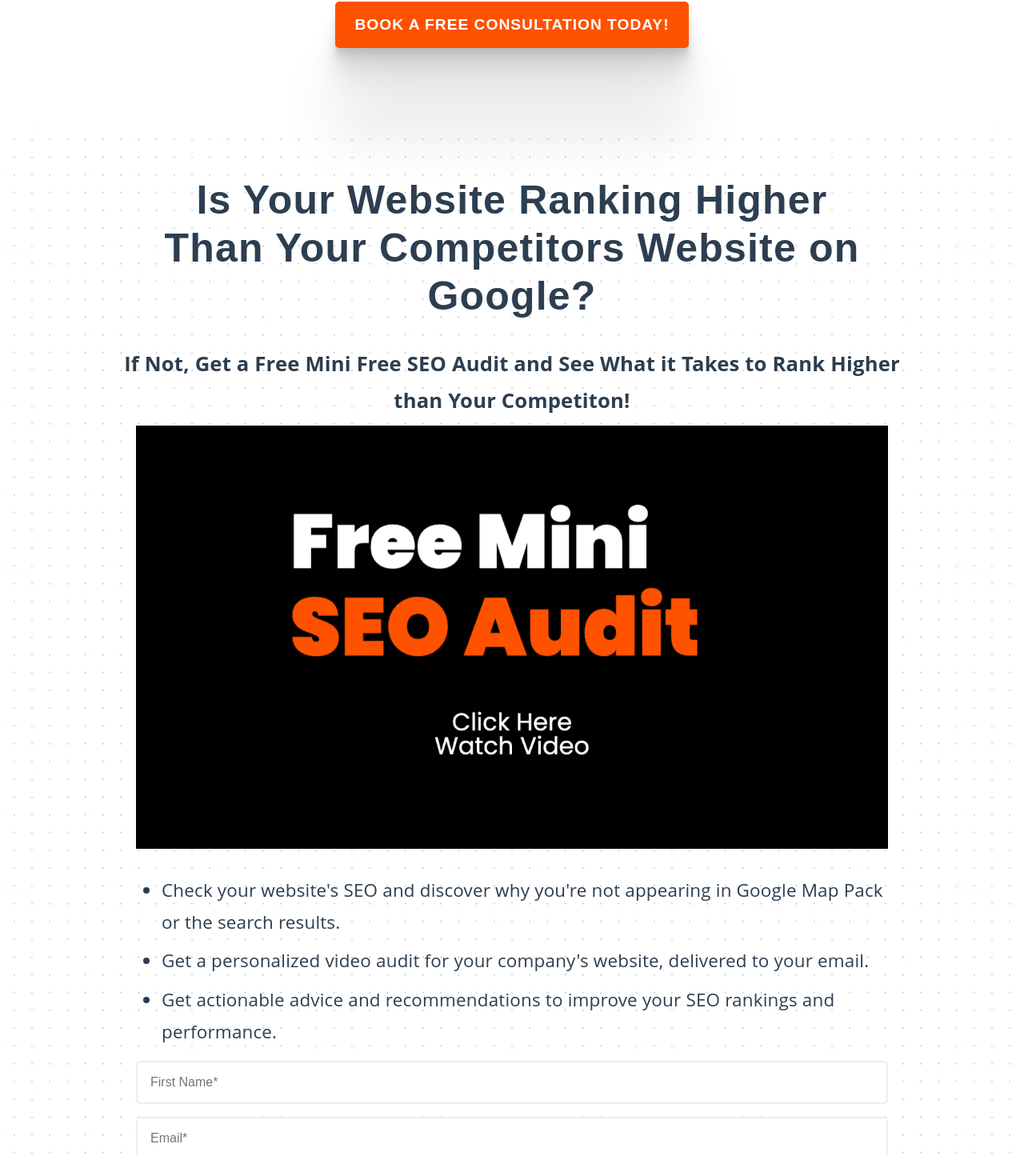
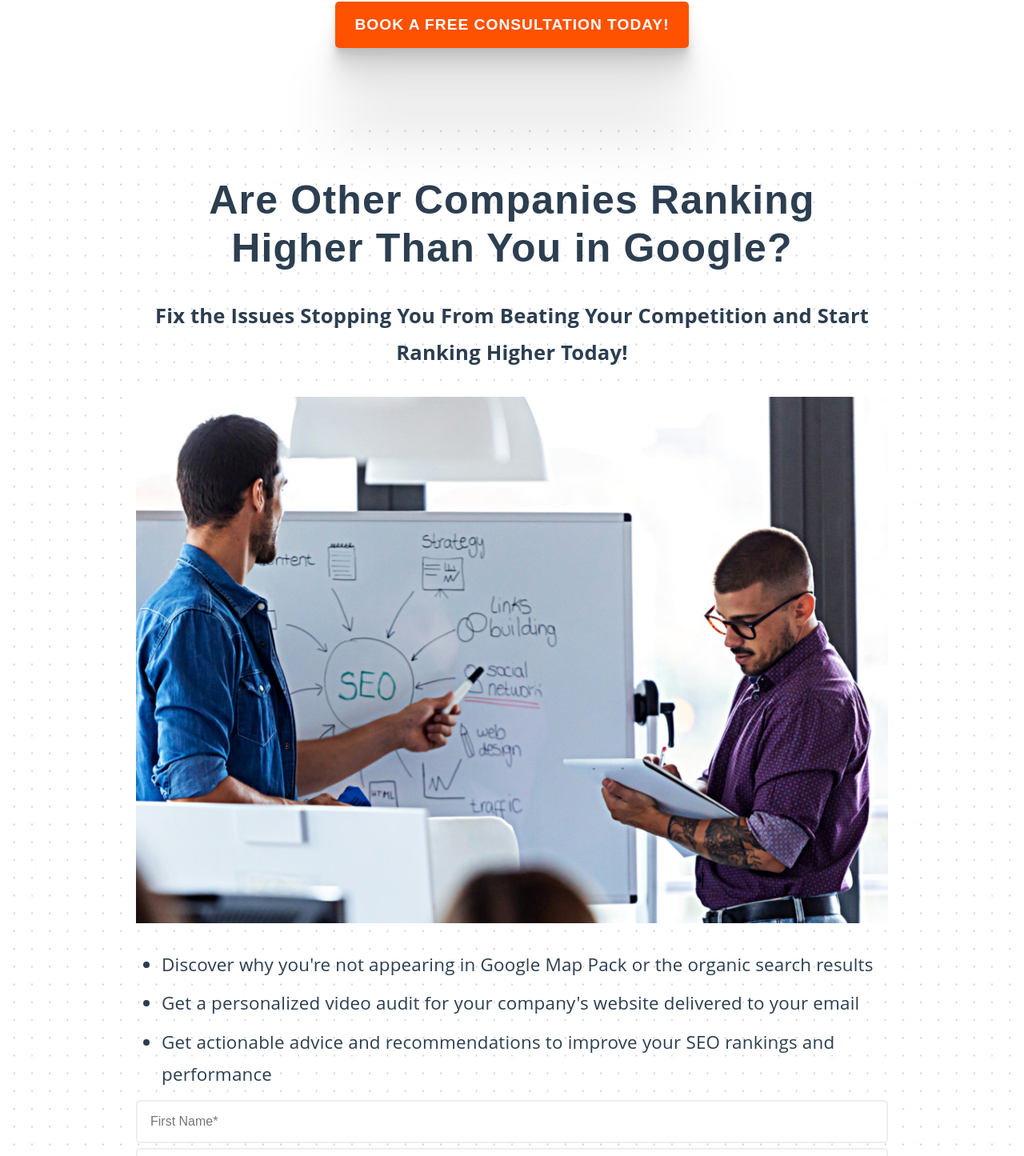
Before and after one commit to kgb4000/bowieseo, a Next.js app: page /maryland-seo-expert in a window 1280 px wide. Shown: the part 2090-3535 px from the top of the page at 80% size. Built offline with nearby package versions, Linux system fonts and the light colour scheme.

Commit message:
Made changes to seo services ocean city page

```diff
--- a/pages/maryland-seo-expert.js
+++ b/pages/maryland-seo-expert.js
@@ -14,6 +14,7 @@ import {
   pillarObj3,
   pillarObj4,
 } from '../components/ProcessSection/Data/Process1'
+import OfferForm from '../components/OfferFormSection'
 
 import { NextSeo, FAQPageJsonLd } from 'next-seo'
 
@@ -108,9 +109,38 @@ const MarylandSEOExpert = () => {
           </a>
         </div>
       </section>
-      <Suspense fallback={`loading`}>
-        <AuditSection />
-      </Suspense>
+      <section className="dots-background">
+        <div className="container">
+          <div className="offer-section">
+            <h2>Are Other Companies Ranking Higher Than You in Google?</h2>
+            <p className="big-p">
+              Fix the Issues Stopping You From Beating Your Competition and
+              Start Ranking Higher Today!
+            </p>
+            <img
+              src="/images/seo-guys.jpg"
+              alt="Baltimore SEO experts - Bowie SEO"
+              width="1000"
+              height="700"
+            />
+            <ul>
+              <li>
+                Discover why you're not appearing in Google Map Pack or the
+                organic search results
+              </li>
+              <li>
+                Get a personalized video audit for your company's website
+                delivered to your email
+              </li>
+              <li>
+                Get actionable advice and recommendations to improve your SEO
+                rankings and performance
+              </li>
+            </ul>
+            <OfferForm />
+          </div>
+        </div>
+      </section>
       <section>
         <div className="container">
           <h2>7 Reasons Why You Need to Hire a Maryland SEO Expert in 2022</h2>
--- a/pages/seo-services-ocean-city.js
+++ b/pages/seo-services-ocean-city.js
@@ -31,14 +31,13 @@ export const getStaticProps = async () => {
 
 export default function LocalSEO({ data }) {
   const SEO = {
-    title:
-      'SEO Services for Ocean City MD | OC Local Search Engine Optimization',
+    title: 'SEO Services Ocean City | Ocean City MD Search Engine Optimization',
     description:
       'We provide SEO services in Ocean City, Maryland. Our experts help businesses get found by customers searching for services like yours. Call us today!',
     canonical: 'https://bowieseo.com/seo-services-ocean-city',
     openGraph: {
       title:
-        'SEO Services for Ocean City MD | OC Local Search Engine Optimization',
+        'SEO Services Ocean City | Ocean City MD Search Engine Optimization',
       description:
         'We provide SEO services in Ocean City, Maryland. Our experts help businesses get found by customers searching for services like yours. Call us today!',
       image: [{}],
```
